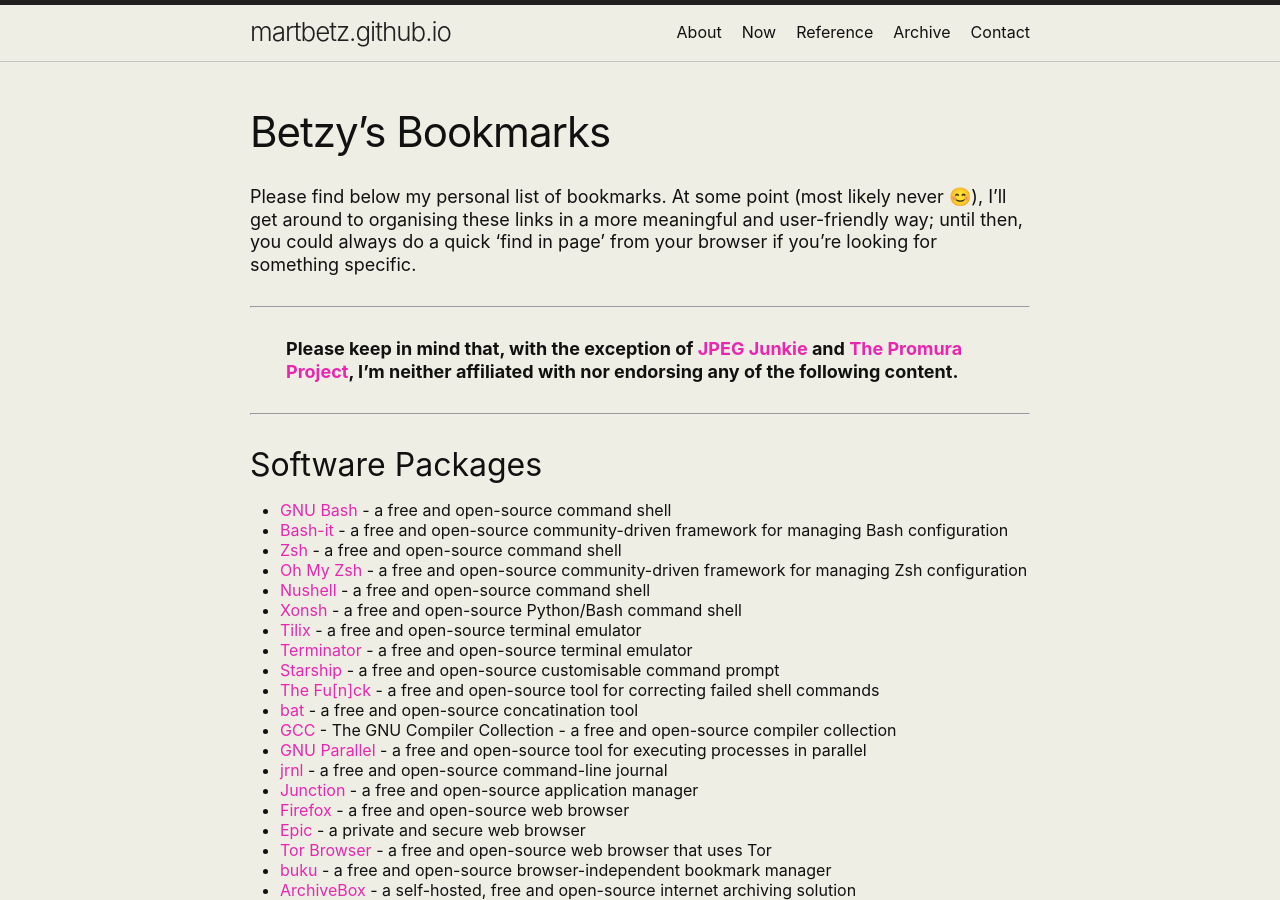
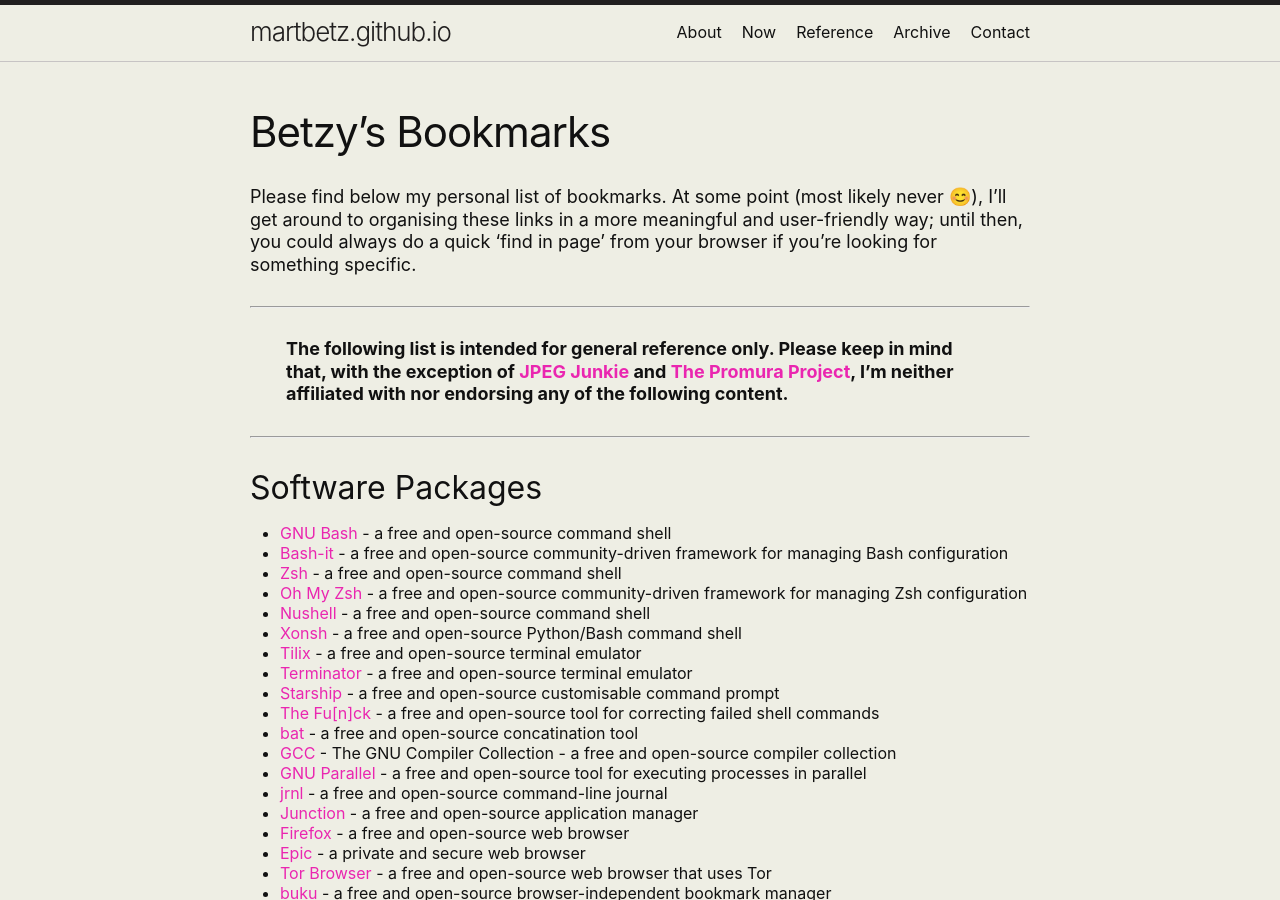
Before and after one commit to martbetz/martbetz.github.io, a Jekyll site: the page built from useful-links.html, in a window 1280 px wide and 900 px high. Built offline with Jekyll 4.4.1, drawn with Linux system fonts in a browser that asks for light colours.

Commit message:
Update useful-links.html

```diff
--- a/useful-links.html
+++ b/useful-links.html
@@ -14,7 +14,7 @@
 Please find below my personal list of bookmarks. At some point (most likely never 😊), I’ll get around to organising these links in a more meaningful and user-friendly way; until then, you could always do a quick ‘find in page’ from your browser if you’re looking for something specific.
 <hr>
 <span style="display:block; margin-left:2em; margin-right:2em">
-<b>Please keep in mind that, with the exception of <a href="https://martbetz.github.io">JPEG Junkie</a> and <a href="https://github.com/martbetz/The-Promura-Project">The Promura Project</a>, I’m neither affiliated with nor endorsing any of the following content.</b>
+<b>The following list is intended for general reference only. Please keep in mind that, with the exception of <a href="https://martbetz.github.io">JPEG Junkie</a> and <a href="https://github.com/martbetz/The-Promura-Project">The Promura Project</a>, I’m neither affiliated with nor endorsing any of the following content.</b>
 </span>
 </div>
 </font>
```
